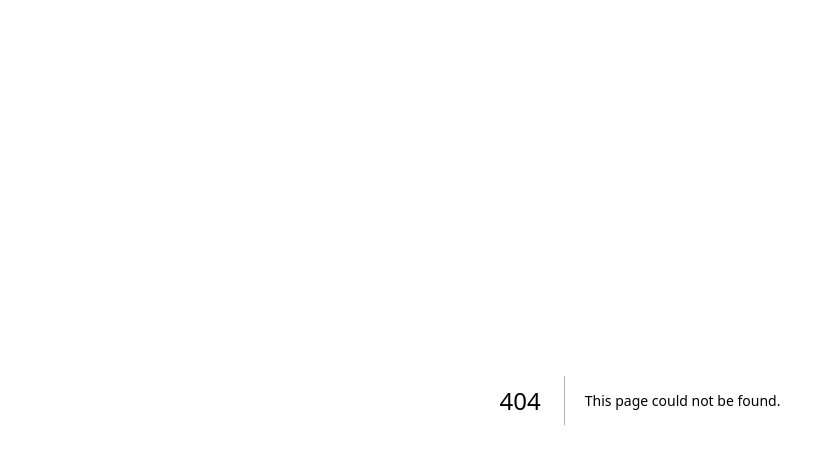
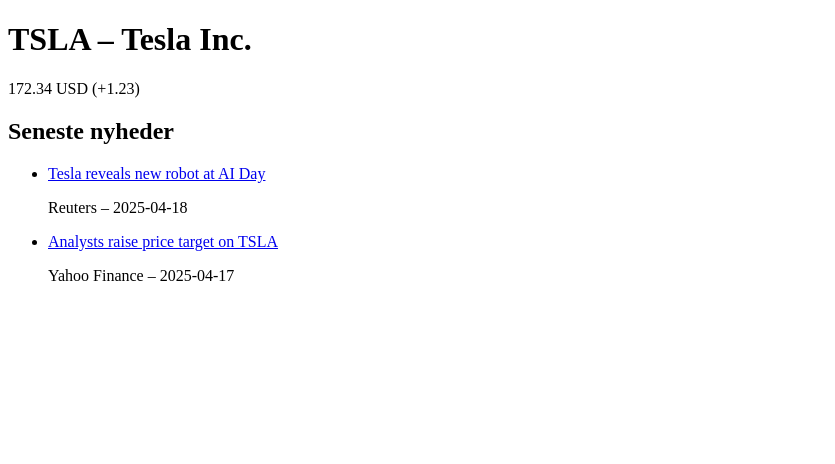
Before and after one commit to Madscrode/scipti, a Next.js app: page /stock/TSLA in a window 1280 px wide. Before the commit this address had no page. Shown: the top 464 px of the page, without its empty margins (0-835 px from the left). Built offline with nearby package versions, Linux system fonts and the light colour scheme.

Commit message:
Add files via upload

```diff
--- /dev/null
+++ b/pages/stock/[symbol].tsx
@@ -0,0 +1,77 @@
+import { useRouter } from "next/router";
+import { useEffect, useState } from "react";
+import Head from "next/head";
+
+export default function StockPage() {
+  const router = useRouter();
+  const { symbol } = router.query;
+  const [stockData, setStockData] = useState<any>(null);
+  const [news, setNews] = useState<any[]>([]);
+
+  useEffect(() => {
+    if (!symbol) return;
+
+    // Eksempeldata – senere skifter vi til live Finnhub API
+    const fakeData = {
+      name: "Tesla Inc.",
+      price: 172.34,
+      change: +1.23,
+      currency: "USD",
+    };
+    const fakeNews = [
+      {
+        headline: "Tesla reveals new robot at AI Day",
+        source: "Reuters",
+        date: "2025-04-18",
+        url: "https://example.com/tesla-news",
+      },
+      {
+        headline: "Analysts raise price target on TSLA",
+        source: "Yahoo Finance",
+        date: "2025-04-17",
+        url: "https://example.com/tesla-news-2",
+      },
+    ];
+
+    setStockData(fakeData);
+    setNews(fakeNews);
+  }, [symbol]);
+
+  return (
+    <>
+      <Head>
+        <title>{symbol} | Scipti</title>
+      </Head>
+      <div className="max-w-3xl mx-auto p-6">
+        {stockData ? (
+          <>
+            <h1 className="text-3xl font-bold mb-2">
+              {symbol} – {stockData.name}
+            </h1>
+            <p className="text-xl mb-4">
+              {stockData.price} {stockData.currency} ({stockData.change > 0 ? "+" : ""}
+              {stockData.change})
+            </p>
+            <div className="mb-6">
+              <h2 className="text-2xl font-semibold mb-2">Seneste nyheder</h2>
+              <ul className="space-y-3">
+                {news.map((n, i) => (
+                  <li key={i} className="border-b pb-2">
+                    <a href={n.url} className="text-blue-600 underline" target="_blank" rel="noopener noreferrer">
+                      {n.headline}
+                    </a>
+                    <p className="text-sm text-gray-600">
+                      {n.source} – {n.date}
+                    </p>
+                  </li>
+                ))}
+              </ul>
+            </div>
+          </>
+        ) : (
+          <p>Indlæser aktiedata...</p>
+        )}
+      </div>
+    </>
+  );
+}
```
